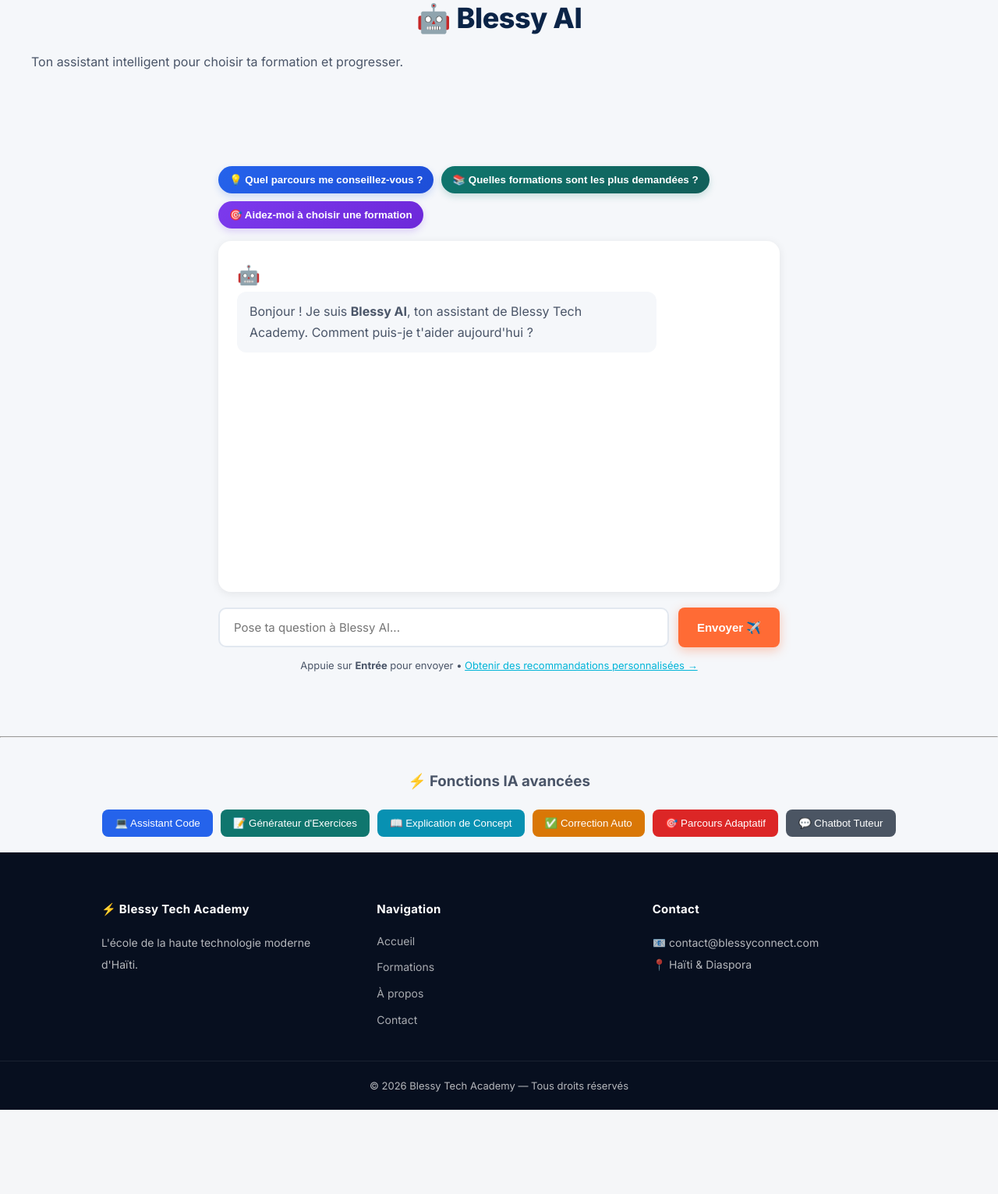
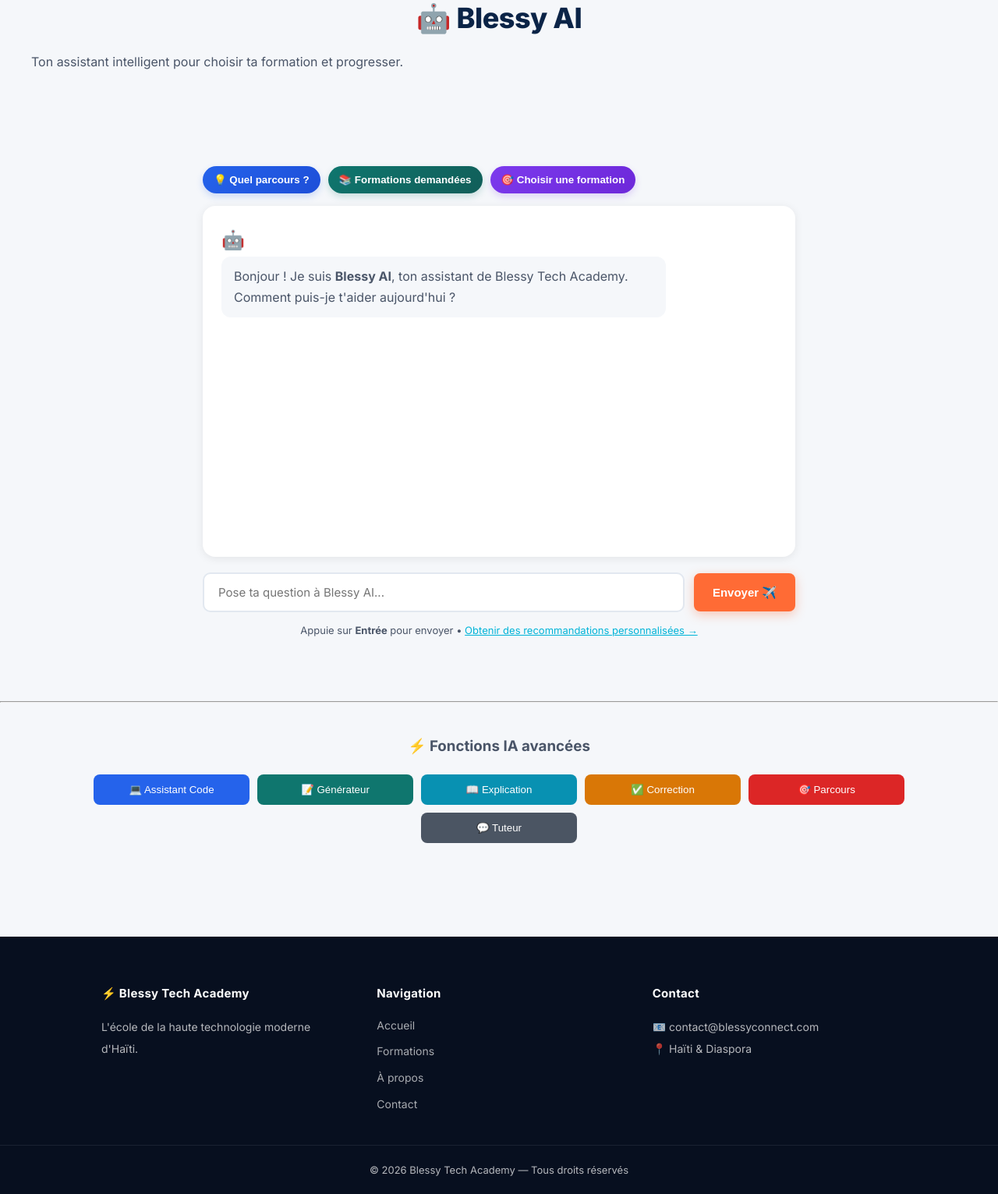
Before and after one commit to jr-belony/blessy-tech-academy, a Django app: page /chat/ in a window 1280 px wide. Shown: the part 238-1769 px from the top of the page at 78% size. Before the commit the page ends 1661 px from the top, so only its background shows below. Run offline with Django 5.2, Linux system fonts and the light colour scheme; some libraries are stand-ins or nearby versions.

Commit message:
fix: responsive chat_ia.html, espacement footer corrigé

```diff
--- a/blessy_tech_academy/academie/templates/academie/chat_ia.html
+++ b/blessy_tech_academy/academie/templates/academie/chat_ia.html
@@ -3,29 +3,33 @@
 {% block titre %}Blessy AI — Assistant Intelligent{% endblock %}
 
 {% block contenu %}
+<!-- Conteneur global avec marge intérieure en bas pour éviter le footer -->
+<div style="padding-bottom: 100px;">
 
 <section class="page-hero">
     <h2>🤖 Blessy AI</h2>
     <p>Ton assistant intelligent pour choisir ta formation et progresser.</p>
 </section>
 
-<section style="max-width: 800px; margin: 0 auto; padding: 40px;">
+<section style="max-width: 800px; margin: 0 auto; padding: 40px 20px;">
 
+    <!-- Suggestions rapides -->
     <div style="margin-bottom: 16px; display: flex; gap: 10px; flex-wrap: wrap;">
         <button type="button" onclick="ajouterSuggestion('Quel parcours me conseillez-vous ?')"
-                style="background: linear-gradient(135deg, #2563eb, #1d4ed8); color: #ffffff; border: none; border-radius: 999px; padding: 10px 14px; font-weight: 600; box-shadow: 0 4px 10px rgba(37, 99, 235, 0.2); cursor: pointer;">
-            💡 Quel parcours me conseillez-vous ?
+                style="background: linear-gradient(135deg, #2563eb, #1d4ed8); color: #fff; border: none; border-radius: 999px; padding: 10px 14px; font-weight: 600; box-shadow: 0 4px 10px rgba(37, 99, 235, 0.2); cursor: pointer; white-space: nowrap;">
+            💡 Quel parcours ?
         </button>
         <button type="button" onclick="ajouterSuggestion('Quelles formations sont les plus demandées ?')"
-                style="background: linear-gradient(135deg, #0f766e, #115e59); color: #ffffff; border: none; border-radius: 999px; padding: 10px 14px; font-weight: 600; box-shadow: 0 4px 10px rgba(15, 118, 110, 0.2); cursor: pointer;">
-            📚 Quelles formations sont les plus demandées ?
+                style="background: linear-gradient(135deg, #0f766e, #115e59); color: #fff; border: none; border-radius: 999px; padding: 10px 14px; font-weight: 600; box-shadow: 0 4px 10px rgba(15, 118, 110, 0.2); cursor: pointer; white-space: nowrap;">
+            📚 Formations demandées
         </button>
         <button type="button" onclick="ajouterSuggestion('Aidez-moi à choisir une formation')"
-                style="background: linear-gradient(135deg, #7c3aed, #6d28d9); color: #ffffff; border: none; border-radius: 999px; padding: 10px 14px; font-weight: 600; box-shadow: 0 4px 10px rgba(124, 58, 237, 0.2); cursor: pointer;">
-            🎯 Aidez-moi à choisir une formation
+                style="background: linear-gradient(135deg, #7c3aed, #6d28d9); color: #fff; border: none; border-radius: 999px; padding: 10px 14px; font-weight: 600; box-shadow: 0 4px 10px rgba(124, 58, 237, 0.2); cursor: pointer; white-space: nowrap;">
+            🎯 Choisir une formation
         </button>
     </div>
 
+    <!-- Fenêtre de chat -->
     <div id="chat-fenetre" style="
         background: white;
         border-radius: 16px;
@@ -49,14 +53,14 @@
                 Comment puis-je t'aider aujourd'hui ?
             </div>
         </div>
-
     </div>
 
-    <div style="display: flex; gap: 12px;">
+    <!-- Saisie et bouton Envoyer -->
+    <div style="display: flex; gap: 12px; align-items: center; flex-wrap: wrap;">
         <input type="text"
                id="question-input"
                placeholder="Pose ta question à Blessy AI..."
-               style="flex: 1; padding: 14px 18px;
+               style="flex: 1 1 200px; padding: 14px 18px;
                       border: 2px solid #e2e8f0;
                       border-radius: 10px; font-size: 15px;
                       font-family: inherit;"
@@ -64,7 +68,7 @@
         <button onclick="envoyerQuestion()"
                 class="btn btn-principal"
                 id="btn-envoyer"
-                style="padding: 14px 24px; white-space: nowrap;">
+                style="padding: 14px 24px; white-space: nowrap; flex: 0 0 auto;">
             Envoyer ✈️
         </button>
     </div>
@@ -79,6 +83,53 @@
     </p>
 
 </section>
+
+<hr style="margin: 40px 0;">
+
+<h3 style="text-align:center; margin-bottom:20px;">⚡ Fonctions IA avancées</h3>
+
+<!-- Grille de boutons responsive -->
+<div style="display: flex; flex-wrap: wrap; gap: 10px; justify-content: center; margin-bottom: 20px; padding: 0 20px;">
+    <button onclick="afficherFormulaire('assistant-code')"
+            style="background:#2563eb; color:white; border:none; border-radius:8px; padding:12px 16px; cursor:pointer; flex: 1 1 calc(50% - 10px); min-width: 140px; max-width: 200px;">
+        💻 Assistant Code
+    </button>
+    <button onclick="afficherFormulaire('generateur-exercices')"
+            style="background:#0f766e; color:white; border:none; border-radius:8px; padding:12px 16px; cursor:pointer; flex: 1 1 calc(50% - 10px); min-width: 140px; max-width: 200px;">
+        📝 Générateur
+    </button>
+    <button onclick="afficherFormulaire('explication-concept')"
+            style="background:#0891b2; color:white; border:none; border-radius:8px; padding:12px 16px; cursor:pointer; flex: 1 1 calc(50% - 10px); min-width: 140px; max-width: 200px;">
+        📖 Explication
+    </button>
+    <button onclick="afficherFormulaire('correction')"
+            style="background:#d97706; color:white; border:none; border-radius:8px; padding:12px 16px; cursor:pointer; flex: 1 1 calc(50% - 10px); min-width: 140px; max-width: 200px;">
+        ✅ Correction
+    </button>
+    <button onclick="afficherFormulaire('parcours-adaptatif')"
+            style="background:#dc2626; color:white; border:none; border-radius:8px; padding:12px 16px; cursor:pointer; flex: 1 1 calc(50% - 10px); min-width: 140px; max-width: 200px;">
+        🎯 Parcours
+    </button>
+    <button onclick="afficherFormulaire('chatbot')"
+            style="background:#4b5563; color:white; border:none; border-radius:8px; padding:12px 16px; cursor:pointer; flex: 1 1 calc(50% - 10px); min-width: 140px; max-width: 200px;">
+        💬 Tuteur
+    </button>
+</div>
+
+<div id="zone-formulaire-ia" style="max-width:700px; margin:0 auto; display:none; padding: 0 20px;"></div>
+<div id="resultat-ia" style="max-width:700px; margin:20px auto; display:none; padding: 0 20px;"></div>
+
+<style>
+    @media (max-width: 576px) {
+        #zone-formulaire-ia button {
+            width: 100%;
+            display: block;
+            margin-top: 10px;
+        }
+    }
+</style>
+
+</div><!-- fin du conteneur global avec padding-bottom -->
 
 <script>
     const chatFenetre = document.getElementById('chat-fenetre');
@@ -180,32 +231,14 @@
     }
 </script>
 
-
-
-<hr style="margin: 40px 0;">
-
-<h3 style="text-align:center; margin-bottom:20px;">⚡ Fonctions IA avancées</h3>
-
-<div style="display: flex; gap: 10px; flex-wrap: wrap; justify-content: center; margin-bottom: 20px;">
-    <button onclick="afficherFormulaire('assistant-code')" style="background:#2563eb; color:white; border:none; border-radius:8px; padding:10px 16px; cursor:pointer;">💻 Assistant Code</button>
-    <button onclick="afficherFormulaire('generateur-exercices')" style="background:#0f766e; color:white; border:none; border-radius:8px; padding:10px 16px; cursor:pointer;">📝 Générateur d'Exercices</button>
-    <button onclick="afficherFormulaire('explication-concept')" style="background:#0891b2; color:white; border:none; border-radius:8px; padding:10px 16px; cursor:pointer;">📖 Explication de Concept</button>
-    <button onclick="afficherFormulaire('correction')" style="background:#d97706; color:white; border:none; border-radius:8px; padding:10px 16px; cursor:pointer;">✅ Correction Auto</button>
-    <button onclick="afficherFormulaire('parcours-adaptatif')" style="background:#dc2626; color:white; border:none; border-radius:8px; padding:10px 16px; cursor:pointer;">🎯 Parcours Adaptatif</button>
-    <button onclick="afficherFormulaire('chatbot')" style="background:#4b5563; color:white; border:none; border-radius:8px; padding:10px 16px; cursor:pointer;">💬 Chatbot Tuteur</button>
-</div>
-
-<div id="zone-formulaire-ia" style="max-width:700px; margin:0 auto; display:none;"></div>
-<div id="resultat-ia" style="max-width:700px; margin:20px auto; display:none;"></div>
-
 <script>
 const formIA = {
-    'assistant-code': '<h4>💻 Assistant Code</h4><textarea id="ia-code" rows="6" placeholder="Collez votre code ici..." style="width:100%;padding:10px;border-radius:8px;border:1px solid #ddd;"></textarea><br><select id="ia-langage" style="padding:8px;border-radius:8px;margin:5px 0;"><option value="python">Python</option><option value="javascript">JavaScript</option><option value="html">HTML/CSS</option><option value="java">Java</option><option value="php">PHP</option><option value="sql">SQL</option></select><input id="ia-question" placeholder="Question (optionnel)" style="width:100%;padding:10px;border-radius:8px;border:1px solid #ddd;margin:5px 0;"><button onclick="envoyerIA(\'assistant-code\')" style="background:#2563eb;color:white;border:none;padding:10px 20px;border-radius:8px;">🔍 Analyser</button>',
-    'generateur-exercices': '<h4>📝 Générateur d\'Exercices</h4><input id="ia-sujet" placeholder="Sujet (ex: Boucles for)" style="width:100%;padding:10px;border-radius:8px;border:1px solid #ddd;margin:5px 0;"><select id="ia-niveau" style="padding:8px;border-radius:8px;"><option value="debutant">Débutant</option><option value="intermediaire">Intermédiaire</option><option value="avance">Avancé</option></select><select id="ia-format" style="padding:8px;border-radius:8px;margin-left:5px;"><option value="code">Code</option><option value="qcm">QCM</option><option value="texte_libre">Question ouverte</option></select><br><button onclick="envoyerIA(\'generateur-exercices\')" style="background:#0f766e;color:white;border:none;padding:10px 20px;border-radius:8px;margin-top:5px;">📝 Générer</button>',
-    'explication-concept': '<h4>📖 Explication de Concept</h4><textarea id="ia-question-concept" rows="3" placeholder="Votre question..." style="width:100%;padding:10px;border-radius:8px;border:1px solid #ddd;"></textarea><select id="ia-niveau-eleve" style="padding:8px;border-radius:8px;margin:5px 0;"><option value="debutant">Débutant</option><option value="intermediaire">Intermédiaire</option><option value="avance">Avancé</option></select><br><button onclick="envoyerIA(\'explication-concept\')" style="background:#0891b2;color:white;border:none;padding:10px 20px;border-radius:8px;">📖 Expliquer</button>',
-    'correction': '<h4>✅ Correction Automatique</h4><textarea id="ia-enonce" rows="3" placeholder="Énoncé..." style="width:100%;padding:10px;border-radius:8px;border:1px solid #ddd;"></textarea><textarea id="ia-reponse-eleve" rows="4" placeholder="Votre réponse..." style="width:100%;padding:10px;border-radius:8px;border:1px solid #ddd;margin:5px 0;"></textarea><input id="ia-bareme" placeholder="Barème (optionnel)" style="width:100%;padding:10px;border-radius:8px;border:1px solid #ddd;"><br><button onclick="envoyerIA(\'correction\')" style="background:#d97706;color:white;border:none;padding:10px 20px;border-radius:8px;margin-top:5px;">✅ Corriger</button>',
-    'parcours-adaptatif': '<h4>🎯 Parcours Adaptatif</h4><textarea id="ia-profil" rows="3" placeholder=\'{"Python": 85, "JavaScript": 60}\' style="width:100%;padding:10px;border-radius:8px;border:1px solid #ddd;"></textarea><input id="ia-parcours" placeholder="Parcours actuel (optionnel)" style="width:100%;padding:10px;border-radius:8px;border:1px solid #ddd;margin:5px 0;"><input id="ia-objectif" placeholder="Objectif (optionnel)" style="width:100%;padding:10px;border-radius:8px;border:1px solid #ddd;"><br><button onclick="envoyerIA(\'parcours-adaptatif\')" style="background:#dc2626;color:white;border:none;padding:10px 20px;border-radius:8px;margin-top:5px;">🎯 Recommander</button>',
-    'chatbot': '<h4>💬 Chatbot Tuteur</h4><textarea id="ia-message" rows="3" placeholder="Posez votre question..." style="width:100%;padding:10px;border-radius:8px;border:1px solid #ddd;"></textarea><br><button onclick="envoyerIA(\'chatbot\')" style="background:#4b5563;color:white;border:none;padding:10px 20px;border-radius:8px;margin-top:5px;">💬 Envoyer</button>'
+    'assistant-code': '<h4>💻 Assistant Code</h4><textarea id="ia-code" rows="6" placeholder="Collez votre code ici..." style="width:100%;padding:10px;border-radius:8px;border:1px solid #ddd;"></textarea><br><select id="ia-langage" style="padding:8px;border-radius:8px;margin:5px 0;"><option value="python">Python</option><option value="javascript">JavaScript</option><option value="html">HTML/CSS</option><option value="java">Java</option><option value="php">PHP</option><option value="sql">SQL</option></select><input id="ia-question" placeholder="Question (optionnel)" style="width:100%;padding:10px;border-radius:8px;border:1px solid #ddd;margin:5px 0;"><button onclick="envoyerIA(\'assistant-code\')" style="background:#2563eb;color:white;border:none;padding:12px 20px;border-radius:8px;margin-top:5px;">🔍 Analyser</button>',
+    'generateur-exercices': '<h4>📝 Générateur d\'Exercices</h4><input id="ia-sujet" placeholder="Sujet (ex: Boucles for)" style="width:100%;padding:10px;border-radius:8px;border:1px solid #ddd;margin:5px 0;"><select id="ia-niveau" style="padding:8px;border-radius:8px;"><option value="debutant">Débutant</option><option value="intermediaire">Intermédiaire</option><option value="avance">Avancé</option></select><select id="ia-format" style="padding:8px;border-radius:8px;margin-left:5px;"><option value="code">Code</option><option value="qcm">QCM</option><option value="texte_libre">Question ouverte</option></select><br><button onclick="envoyerIA(\'generateur-exercices\')" style="background:#0f766e;color:white;border:none;padding:12px 20px;border-radius:8px;margin-top:10px;">📝 Générer</button>',
+    'explication-concept': '<h4>📖 Explication de Concept</h4><textarea id="ia-question-concept" rows="3" placeholder="Votre question..." style="width:100%;padding:10px;border-radius:8px;border:1px solid #ddd;"></textarea><select id="ia-niveau-eleve" style="padding:8px;border-radius:8px;margin:5px 0;"><option value="debutant">Débutant</option><option value="intermediaire">Intermédiaire</option><option value="avance">Avancé</option></select><br><button onclick="envoyerIA(\'explication-concept\')" style="background:#0891b2;color:white;border:none;padding:12px 20px;border-radius:8px;margin-top:5px;">📖 Expliquer</button>',
+    'correction': '<h4>✅ Correction Automatique</h4><textarea id="ia-enonce" rows="3" placeholder="Énoncé..." style="width:100%;padding:10px;border-radius:8px;border:1px solid #ddd;"></textarea><textarea id="ia-reponse-eleve" rows="4" placeholder="Votre réponse..." style="width:100%;padding:10px;border-radius:8px;border:1px solid #ddd;margin:5px 0;"></textarea><input id="ia-bareme" placeholder="Barème (optionnel)" style="width:100%;padding:10px;border-radius:8px;border:1px solid #ddd;"><br><button onclick="envoyerIA(\'correction\')" style="background:#d97706;color:white;border:none;padding:12px 20px;border-radius:8px;margin-top:10px;">✅ Corriger</button>',
+    'parcours-adaptatif': '<h4>🎯 Parcours Adaptatif</h4><textarea id="ia-profil" rows="3" placeholder=\'{"Python": 85, "JavaScript": 60}\' style="width:100%;padding:10px;border-radius:8px;border:1px solid #ddd;"></textarea><input id="ia-parcours" placeholder="Parcours actuel (optionnel)" style="width:100%;padding:10px;border-radius:8px;border:1px solid #ddd;margin:5px 0;"><input id="ia-objectif" placeholder="Objectif (optionnel)" style="width:100%;padding:10px;border-radius:8px;border:1px solid #ddd;"><br><button onclick="envoyerIA(\'parcours-adaptatif\')" style="background:#dc2626;color:white;border:none;padding:12px 20px;border-radius:8px;margin-top:10px;">🎯 Recommander</button>',
+    'chatbot': '<h4>💬 Chatbot Tuteur</h4><textarea id="ia-message" rows="3" placeholder="Posez votre question..." style="width:100%;padding:10px;border-radius:8px;border:1px solid #ddd;"></textarea><br><button onclick="envoyerIA(\'chatbot\')" style="background:#4b5563;color:white;border:none;padding:12px 20px;border-radius:8px;margin-top:10px;">💬 Envoyer</button>'
 };
 
 function afficherFormulaire(fonction) {
```
